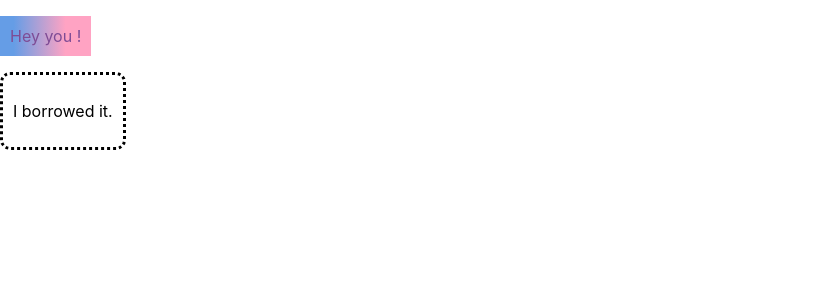
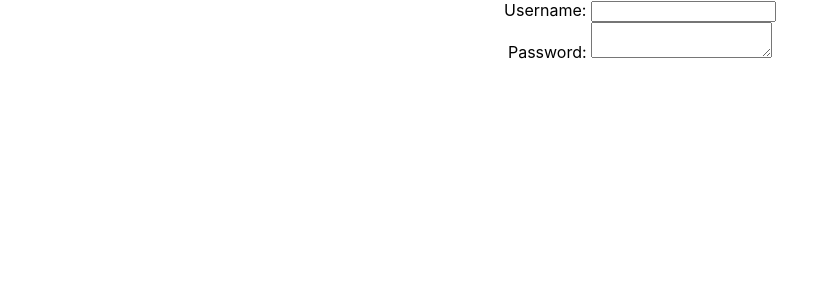
Before and after one commit to Maruhara18774/react-example-all-eng, a React (Create React App) app in the folder hello-world/: page / in a window 1280 px wide. Shown: the top 300 px of the page, without its empty margins (0-839 px from the left). Built offline with nearby package versions, Linux system fonts and the light colour scheme.

Commit message:
Form handling basic

```diff
--- a/hello-world/src/App.js
+++ b/hello-world/src/App.js
@@ -15,12 +15,13 @@ import Storyteller from './components/10SnowWhiteTale';
 import Partner from './components/10Dating';
 import RankBoard from './components/11Champion';
 import HeyYou from './components/12JStoCSS';
+import Form from './components/13FormHandling'
 
 
 function App() {
   return (
     <div className="App">
-      <HeyYou></HeyYou>
+      <Form></Form>
     </div>
   );
 }
--- /dev/null
+++ b/hello-world/src/components/13FormHandling.js
@@ -0,0 +1,37 @@
+import React, { Component } from 'react'
+
+class Form extends Component {
+    constructor(props) {
+        super(props)
+
+        this.state = {
+             username: '',
+             password: ''
+        }
+    }
+    // Make the input can type values
+    handlerUsernameChange = (event) =>{
+        this.state.username = event.target.value;
+        this.setState(this);
+    }
+    handerPasswordChange = (event) =>{
+        this.state.password = event.target.value;
+        this.setState(this);
+    }
+    render() {
+        return (
+            <form>
+                <div>
+                    <label>Username: </label>
+                    <input value={this.state.username} onChange={this.handlerUsernameChange}></input>
+                </div>
+                <div>
+                    <label>Password: </label>
+                    <textarea value ={this.state.password} onChange={this.handerPasswordChange}></textarea>
+                </div>
+            </form>
+        )
+    }
+}
+
+export default Form;
```
Also changed, not shown: hello-world/src/components/13StatesAsRefs.js (deleted), 1 other file (tests, documents, lock files or other folders).
